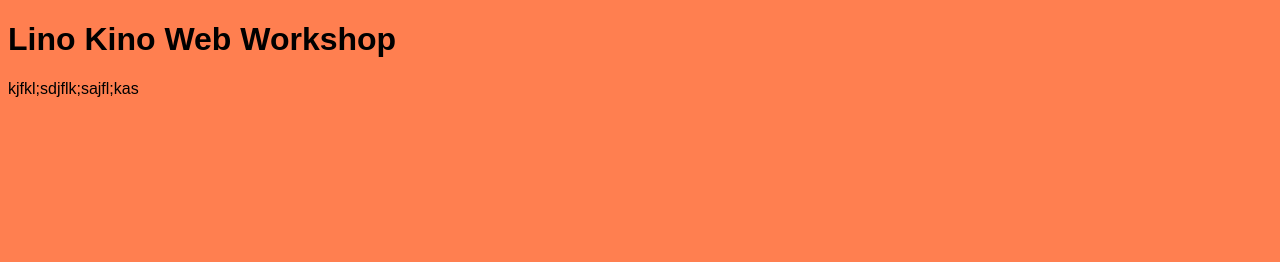
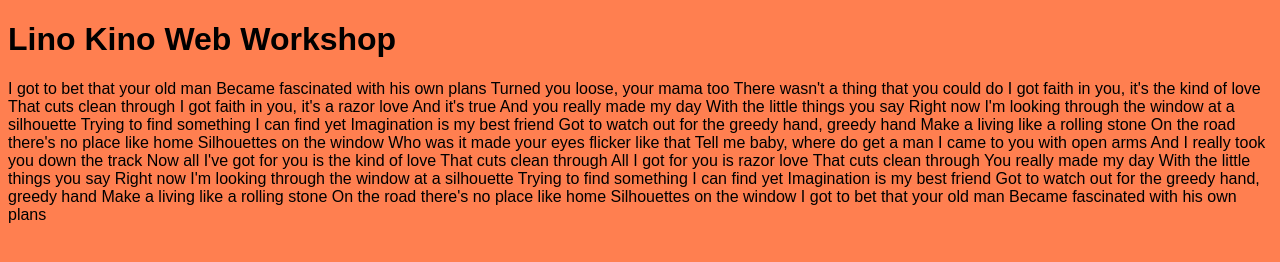
Before and after one commit to guictrl/VideoArchiveWorkshop, a plain HTML site: page public/index.html in a window 1280 px wide. Drawn offline with Linux system fonts and the light colour scheme.

Commit message:
Add Razor Love lyrics :)

```diff
--- a/public/index.html
+++ b/public/index.html
@@ -10,6 +10,43 @@
 <body>
   <h1>Lino Kino Web Workshop</h1>
 
-  <p>kjfkl;sdjflk;sajfl;kas</p>
+  <p>
+    I got to bet that your old man
+    Became fascinated with his own plans
+    Turned you loose, your mama too
+    There wasn't a thing that you could do
+    I got faith in you, it's the kind of love
+    That cuts clean through
+    I got faith in you, it's a razor love
+    And it's true
+    And you really made my day
+    With the little things you say
+    Right now I'm looking through the window at a silhouette
+    Trying to find something I can find yet
+    Imagination is my best friend
+    Got to watch out for the greedy hand, greedy hand
+    Make a living like a rolling stone
+    On the road there's no place like home
+    Silhouettes on the window
+    Who was it made your eyes flicker like that
+    Tell me baby, where do get a man
+    I came to you with open arms
+    And I really took you down the track
+    Now all I've got for you is the kind of love
+    That cuts clean through
+    All I got for you is razor love
+    That cuts clean through
+    You really made my day
+    With the little things you say
+    Right now I'm looking through the window at a silhouette
+    Trying to find something I can find yet
+    Imagination is my best friend
+    Got to watch out for the greedy hand, greedy hand
+    Make a living like a rolling stone
+    On the road there's no place like home
+    Silhouettes on the window
+    I got to bet that your old man
+    Became fascinated with his own plans
+  </p>
 </body>
 </html>
```
